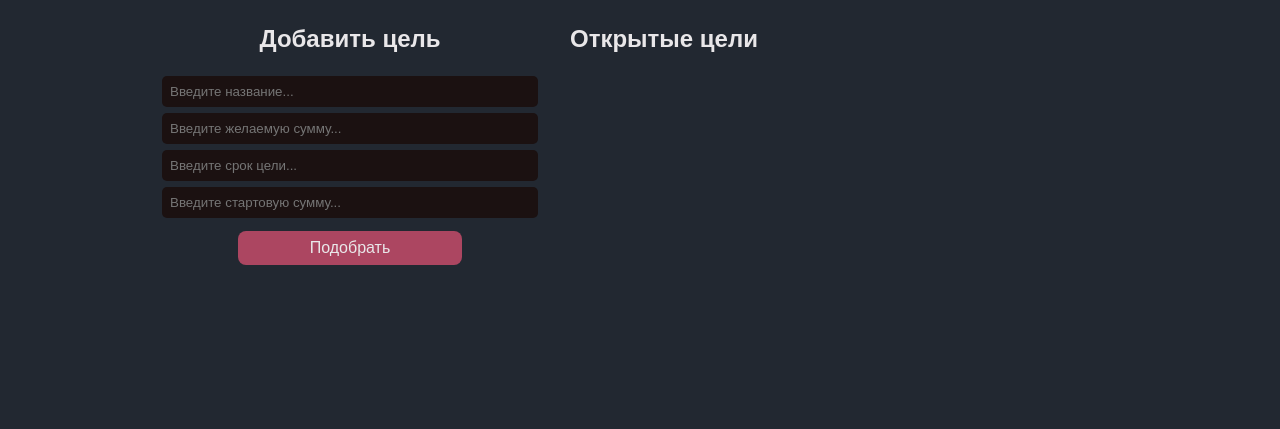
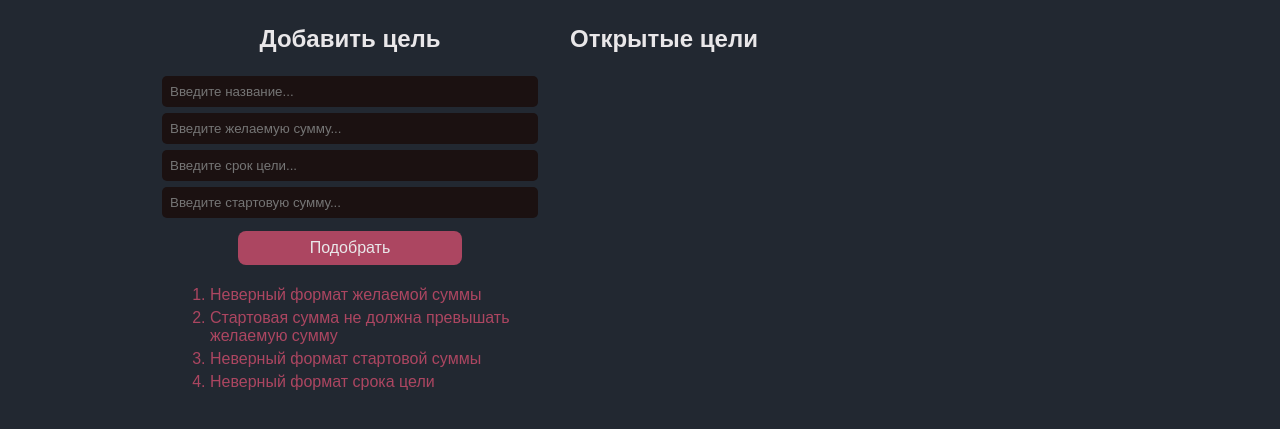
Before and after one commit to hnariman/M4_2, a website built with webpack: page index.html in a window 1280 px wide. Both pictures are taken after a click on the link "Подобрать". Shown: the part 75-504 px from the top of the page. Built offline with nearby package versions, Linux system fonts and the light colour scheme; no server answers.

Commit message:
add validator via error logging

```diff
--- a/Scripts/App.js
+++ b/Scripts/App.js
@@ -1,5 +1,8 @@
 import Calculator from "./calculate";
+import Validator from "./Validator";
 import Task from "./Task";
+
+
 
 let counter = 0;
 class Application {
@@ -7,13 +10,19 @@ class Application {
         document.querySelector('.add__goal a').addEventListener('click', this.Run);
     }
     Run(e) {
+        e.preventDefault();
         let name = document.querySelector('#task__name').value,
             sum  = Number(document.querySelector('#task__sum').value),
             term = Number(document.querySelector('#task__term').value),
             allGoals = document.querySelector('.all__goals'),
             starterSum  = Number(document.querySelector('#task__start__sum').value);
-        e.preventDefault();
-        const task = new Task(name,sum,term,starterSum); // our inputs here
+        const task = new Task(name,sum,term,starterSum);
+
+        const validator = new Validator(task);
+        console.log(validator.validate());
+        if(validator.validate() == false) {
+            return;
+        }
         const calculate = new Calculator();
         calculate.calc(task).then(
             result =>{
--- /dev/null
+++ b/Scripts/Validator.js
@@ -0,0 +1,28 @@
+export default class Validator {
+    constructor(task) {
+        this.task = task;
+        this.errorListWrapper = document.querySelector('#error__list');
+    }
+
+    validate() {
+        let error = ``;
+        this.errorListWrapper.innerHTML = error;
+        if(this.task.sum > 0 && this.task.starterSum > 0 && this.term > 0 && this.task.sum > this.task.starterSum) {
+            return true;
+        }
+        if(!(this.task.sum > 0)) {
+            error += `<li>Неверный формат желаемой суммы</li>`;
+        }
+        if(!(this.task.sum > this.task.starterSum)) {
+            error += `<li>Стартовая сумма не должна превышать желаемую сумму</li>`;
+        }
+        if(!(this.task.starterSum > 0)) {
+            error += `<li>Неверный формат стартовой суммы</li>`;
+        }
+        if(!(this.term > 0)) {
+            error += `<li>Неверный формат срока цели</li>`;
+        }
+        this.errorListWrapper.innerHTML = error;
+        return false;
+    }
+}
--- a/index.html
+++ b/index.html
@@ -18,6 +18,7 @@
         <input type="text" placeholder="Введите срок цели..." id="task__term">
         <input type="text" placeholder="Введите стартовую сумму..." id="task__start__sum">
         <a href="#"> Подобрать </a>
+        <ol class="error__list" id="error__list"></ol>
     </section>
     <section class="all__goals">
         <h2>Открытые цели</h2>
--- a/package.json
+++ b/package.json
@@ -16,6 +16,7 @@
   },
   "devDependencies": {
     "@babel/core": "^7.9.0",
+    "@babel/plugin-proposal-class-properties": "^7.8.3",
     "@babel/preset-env": "^7.9.5",
     "babel-loader": "^8.1.0",
     "prettier": "^2.0.4",
--- a/style.css
+++ b/style.css
@@ -136,6 +136,15 @@ h1 {
 .show-results p {
     font-size: 16px;
 }
+
 .goal-description p{
     font-size: 13px;
 }
+
+.error__list {
+    color: #ac4661;
+}
+
+.error__list li {
+    margin-top: 5px;
+}
```
Also changed, not shown: 1 other file.
